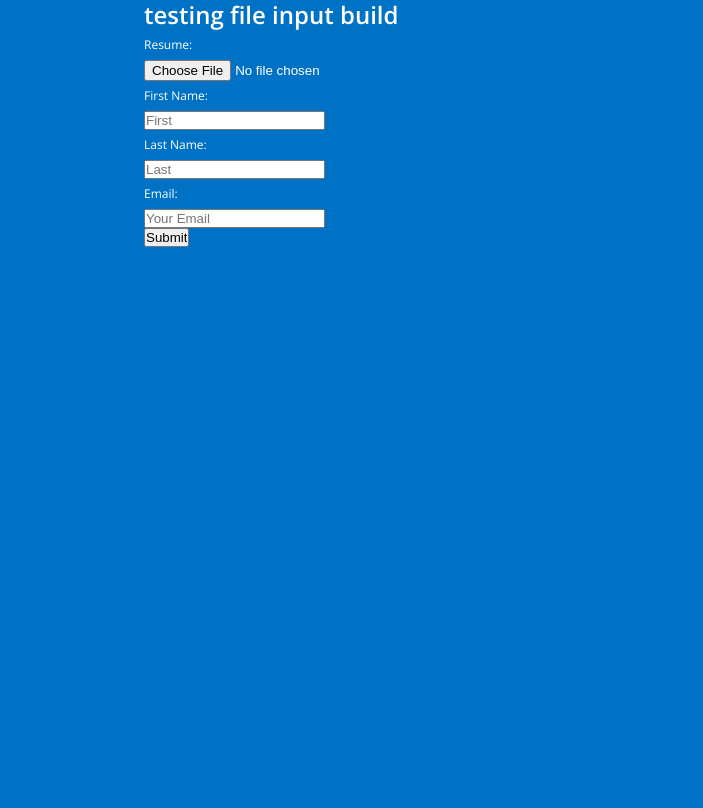
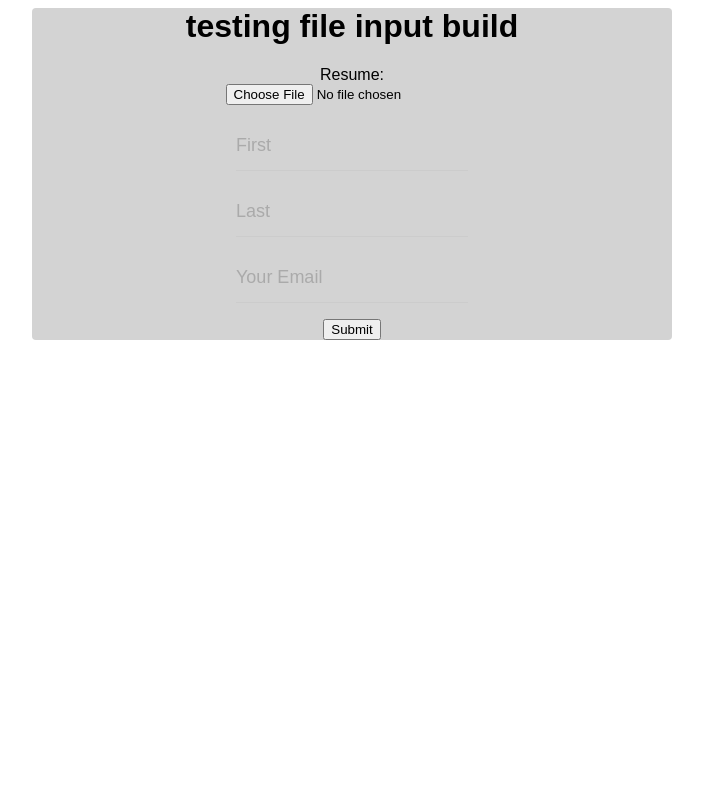
Before and after one commit to nuh1234/testsite, a PHP site: page / in a window 1280 px wide. Shown: the whole page, without its empty margins (296-999 px from the left). Before the commit the page ends 247 px from the top, so only its background shows below. Run offline with PHP 8.4, Linux system fonts and the light colour scheme.

Commit message:
Fixed issue where form would delete all of the inputed data on a wrong submission. Fixing CSS file to create a more pretty look.

```diff
--- a/index.php
+++ b/index.php
@@ -9,21 +9,23 @@
   </head>
   <form id="contact" action="<?= htmlspecialchars($_SERVER["PHP_SELF"]) ?>" method="post">
     <h1>testing file input build</h1>
-    <body>
       <p> Resume:<br>
-      <input type="file" name="resumeFile", accept=".pdf, .doc"/><br>
+      <input type="file" name="resumeFile", accept=".pdf, .doc" value="<?= $file ?>"><br>
+      <span class="underline"></span>
       <span class="error"><?= $file_error ?></span></p>
-      <p> First Name:<br>
-      <input placeholder="First" type="text" name="firstname">
+      <p>
+      <input class= "input" placeholder="First" type="text" name="firstname" value="<?= $firstname ?>"><br>
+      <span class="underline"></span>
       <span class="error"><?= $firstname_error ?></span></p>
-      <p> Last Name:<br>
-      <input placeholder="Last" type="text" name="lastname">
+      <p>
+      <input class = "input" placeholder="Last" type="text" name="lastname" value="<?= $lastname ?>"><br>
+      <span class="underline"></span>
       <span class="error"><?= $lastname_error ?></span></p>
-      <p> Email:<br>
-      <input placeholder="Your Email" type="text" name="email">
+      <p>
+      <input class= "input" placeholder="Your Email" type="text" name="email" value="<?= $email ?>">
+      <span class="underline"></span>
       <span class="error"><?= $email_error ?></span></p>
       <p><input type="submit" value="Submit">
       <div class="success"><?= $success ?></div></p>
-    </body>
   </form>
 </div>
--- a/main.css
+++ b/main.css
@@ -1,25 +1,12 @@
-@import url(http://fonts.googleapis.com/css?family=Open+Sans:400italic,400,300,600);
 
-* {
-	margin:0;
-	padding:0;
-	box-sizing:border-box;
-	-webkit-box-sizing:border-box;
-	-moz-box-sizing:border-box;
-	-webkit-font-smoothing:antialiased;
-	-moz-font-smoothing:antialiased;
-	-o-font-smoothing:antialiased;
-	font-smoothing:antialiased;
-	text-rendering:optimizeLegibility;
-}
-
-body {
-	font-family:"Open Sans", Helvetica, Arial, sans-serif;
-	font-weight:300;
-	font-size: 12px;
-	line-height:30px;
-	color:#FFFFFF;
-	background:#0072c6;
+html, body {
+	font-family: "Arial";
+  text-align: center;
+  height: 100%;
+  width: 100%;
+  position: absolute;
+	color:#000;
+	background-color: white;
 }
 
 .error {
@@ -34,8 +21,52 @@ body {
 }
 
 .container {
-	max-width:400px;
+  background-color: #D3D3D3;
+  box-sizing: border-box;
+  border-radius: 4px;
+  position: relative;
+	max-width: 50%;
 	width:100%;
-	margin:0 auto;
-	position:relative;
+	margin: auto;
 }
+
+.input {
+  background-color: transparent;
+  border: none;
+  border-bottom: 1px solid #CCC;
+  color: #555;
+  box-sizing: border-box;
+  font-family: "Arial";
+  font-size: 18px;
+  height: 50px;
+  padding: 10px 0px;
+  position: relative;
+  max-width: 50%;
+
+  &:focus {
+    outline: none;
+  }
+}
+
+input::-webkit-input-placeholder {
+  color: #AAA;
+}
+
+input:focus::-webkit-input-placeholder {
+  color: #0072c6;
+}
+
+.input:focus+.underline {
+  transform: scale(1);
+}
+.underline {
+  background-color: white;
+  display: inline-block;
+  height: 2px;
+  position: absolute;
+  -webkit-transform: scale(0, 1);
+  transform: scale(0, 1);
+  -webkit-transition: all 3.9s linear;
+  transition: all 0.2s linear;
+  max-width: 50%;
+}
--- a/sendForm.php
+++ b/sendForm.php
@@ -19,7 +19,7 @@ if ($_SERVER["REQUEST_METHOD"] == "POST") {
     $firstname = test_input($_POST["firstname"]);
      //if this data isn't letters
     if (!preg_match("/^[a-zA-Z]+$/",$firstname)) {
-      $firstname_error = "Only letters :)";
+      $firstname_error = "Only letters please :)";
     }
   }
   if (empty($_POST["lastname"])) {
@@ -28,7 +28,7 @@ if ($_SERVER["REQUEST_METHOD"] == "POST") {
     $lastname = test_input($_POST["lastname"]);
     //if this data isn't letters
     if (!preg_match("/^[a-zA-Z]+$/",$lastname)) {
-      $lastname_error = "Only letters :)";
+      $lastname_error = "Only letters please :)";
     }
   }
   if (empty($_POST["email"])) {
@@ -41,7 +41,6 @@ if ($_SERVER["REQUEST_METHOD"] == "POST") {
   }
   if (empty($_POST["resumeFile"])) {
     $file_error = "Please include your (.doc .pdf) resume";
-
   }else {
     $file = test_input($_POST["resumeFile"]);
   }
@@ -51,11 +50,11 @@ if ($_SERVER["REQUEST_METHOD"] == "POST") {
     foreach ($_POST as $key => $value) {
       $message .= "$key: $value\n";
     }
-
     $to = 'nuh.mohamud@gmail.com';
     $subject = "YT Website Submission";
     if(mail($to, $subject, $message)){
       $success = "Application Sent!";
+      $firstname = $lastname = $email = $file = "";
       //Note to self set variables to null on the way out
     }
   }
```
